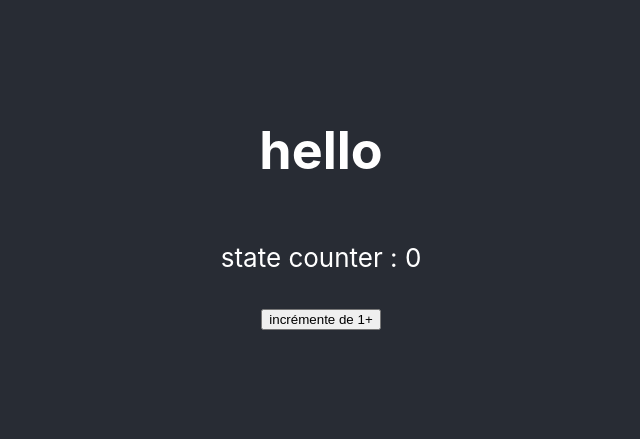
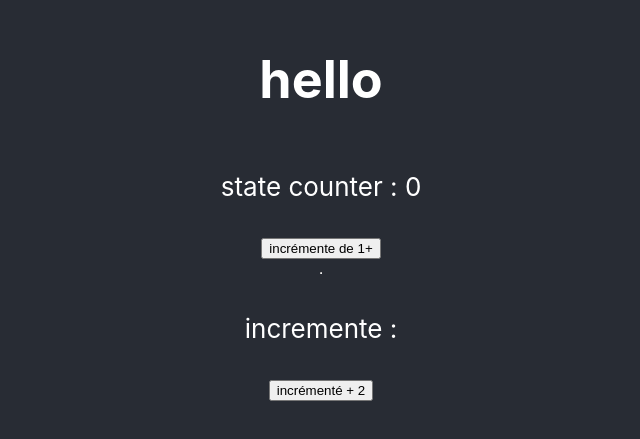
Before and after one commit to cem-sucu/hooks, a React (Create React App) app: page / in a window 1280 px wide. Shown: the part 193-632 px from the top of the page, without its empty margins (319-959 px from the left). Built offline with nearby package versions, Linux system fonts and the light colour scheme.

Commit message:
function state usState

```diff
--- a/src/App.js
+++ b/src/App.js
@@ -1,5 +1,6 @@
 import "./App.css";
 import ClassStates from "./components/ClassStates";
+import FunctionState from "./components/FunctionState";
 
 function App() {
     return (
@@ -7,6 +8,8 @@ function App() {
             <header className="App-header">
                 <h1>hello</h1>
                 <ClassStates />
+                <hr />
+                <FunctionState />
             </header>
         </div>
     );
--- /dev/null
+++ b/src/components/FunctionState.js
@@ -0,0 +1,17 @@
+import React, { useState } from "react";
+
+const FunctionState = () => {
+    const [count, setCounter] = useState(7);
+
+    const addOne = () => {
+        setCounter(count + 2);
+    };
+    return (
+        <div>
+            <p>incremente : </p>
+            <button onClick={addOne}>incrémenté + 2</button>
+        </div>
+    );
+};
+
+export default FunctionState;
```
